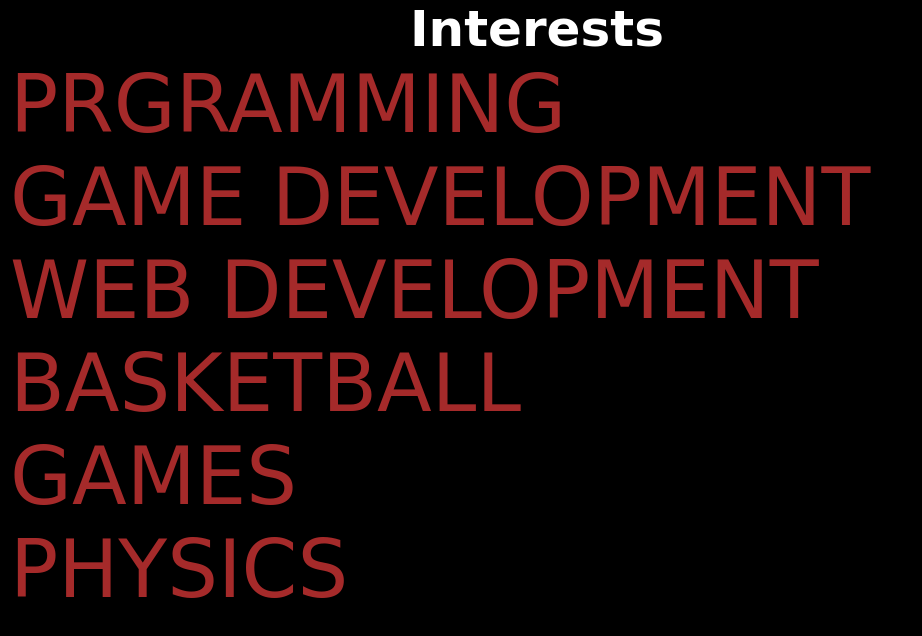
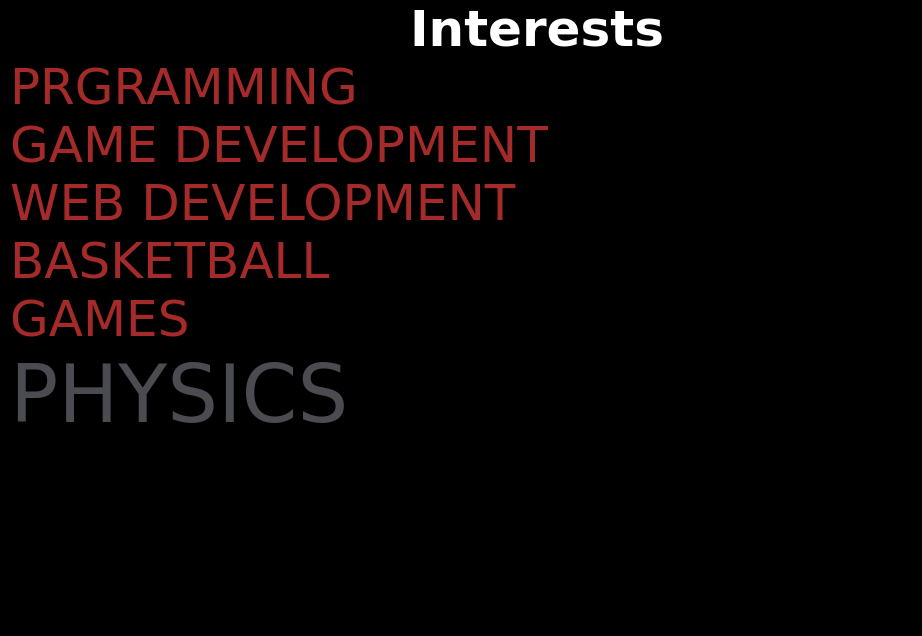
Before and after one commit to apqrs/Embryo1.1, a plain HTML site: page index.html in a window 1280 px wide. In both pictures the pointer is over the element 509 px from the left and 2300 px from the top of the page. Shown: the part 1900-2536 px from the top of the page, without its empty margins (0-922 px from the left). Drawn offline with Linux system fonts and the light colour scheme.

Commit message:
Update portfolio.css

```diff
--- a/portfolio.css
+++ b/portfolio.css
@@ -68,6 +68,11 @@ blockquote {
 }
 .interests:hover{
     color: brown;
-    font-size: 80px;
+    font-size: 50px;
 
 }
+.interests li:hover{
+    font-size: 80px;
+    color: rgb(75, 75, 82);
+
+}
```
